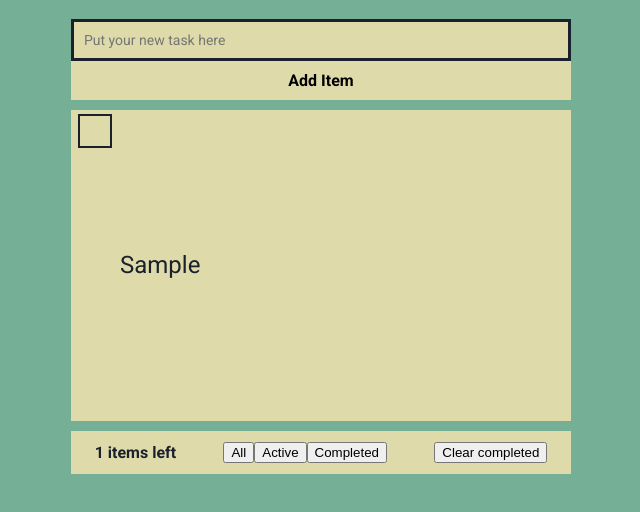
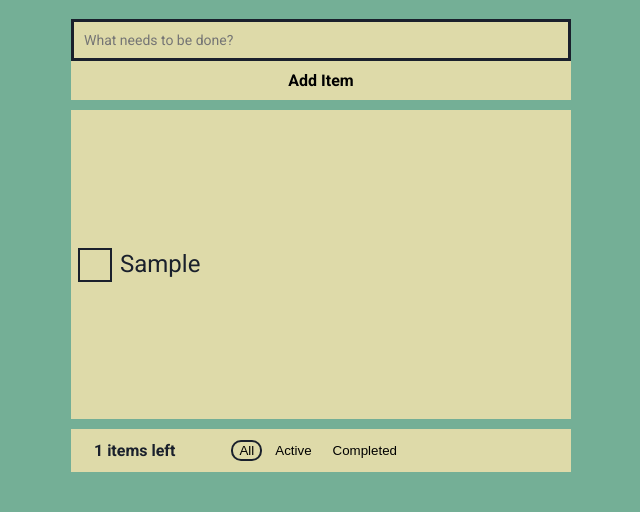
Before and after one commit to artrnh/todo, a React app: page / in a window 1280 px wide. Both pictures are taken after typing "Sample" into the empty fields and a click on the button "Add Item". Shown: the part 162-674 px from the top of the page, without its empty margins (319-959 px from the left). Built offline with nearby package versions, Linux system fonts and the light colour scheme.

Commit message:
all done except localStorage and live search

```diff
--- a/public/index.html
+++ b/public/index.html
@@ -4,7 +4,7 @@
     <meta charset="utf-8">
     <meta name="viewport" content="width=device-width, initial-scale=1, shrink-to-fit=no">
     <link rel="manifest" href="%PUBLIC_URL%/manifest.json">
-    <title>TODO App</title>
+    <title>To-Do App</title>
   </head>
   <body>
     <noscript>
--- a/src/components/AddItem.js
+++ b/src/components/AddItem.js
@@ -23,7 +23,7 @@ export default class AddItem extends Component {
         <input
           className="addInput"
           type="text"
-          placeholder="Put your new task here"
+          placeholder="What needs to be done?"
           value={this.props.addText}
           onChange={this.handleAddTextChange}
         />
--- a/src/components/ItemsTableFilters.css
+++ b/src/components/ItemsTableFilters.css
@@ -10,3 +10,36 @@
 .itemsLeft {
   font-weight: 700;
 }
+
+.activeView {
+  margin-left: 10px;
+}
+
+.activeView button {
+  outline: 0;
+  border: 2px solid transparent;
+  border-radius: 10px;
+  background-color: transparent;
+}
+
+.activeView button:not(:last-child) {
+  margin-right: 5px;
+}
+
+.activeView button:hover {
+  cursor: pointer;
+}
+
+.clearCompleted {
+  display: inline;
+  visibility: hidden;
+  padding: 0;
+  background-color: transparent;
+  border: none;
+  outline: none;
+}
+
+.clearCompleted:hover {
+  cursor: pointer;
+  text-decoration: underline;
+}
--- a/src/components/ItemsTableFilters.js
+++ b/src/components/ItemsTableFilters.js
@@ -28,16 +28,25 @@ export default class ItemsTableFilters extends Component {
   }
 
   render() {
+    const activeItems = this.props.items.filter(item => item.done === false).length;
+    const clearCompletedStyles = this.props.items.filter(item => item.done === true).length !== 0 ? { visibility: 'visible' } : {};
+
+    const filterBtnBorder = { borderWidth: '2px', borderStyle: 'solid', borderColor: '#1A202C' };
+    const allStyles = this.props.activeView === 'all' ? filterBtnBorder : {};
+    const activeStyles = this.props.activeView === 'active' ? filterBtnBorder : {};
+    const completedStyles = this.props.activeView === 'completed' ? filterBtnBorder : {};
+
     if (!this.props.items.length) return <div></div>;
+
     return (
       <div className='filters'>
-        <span className='itemsLeft'>{this.props.itemsCount} items left</span>
-        <div>
-          <button onClick={this.handleAllFilter}>All</button>
-          <button onClick={this.handleActiveFilter}>Active</button>
-          <button onClick={this.handleCompletedFilter}>Completed</button>
+        <span className='itemsLeft'>{activeItems} items left</span>
+        <div className='activeView'>
+          <button style={allStyles} onClick={this.handleAllFilter}>All</button>
+          <button style={activeStyles} onClick={this.handleActiveFilter}>Active</button>
+          <button style={completedStyles} onClick={this.handleCompletedFilter}>Completed</button>
         </div>
-        <button onClick={this.handleClearCompleted}>Clear completed</button>
+        <button style={clearCompletedStyles} className='clearCompleted' onClick={this.handleClearCompleted}>Clear completed</button>
       </div>
     );
   }
--- a/src/components/TodoItem.css
+++ b/src/components/TodoItem.css
@@ -23,7 +23,7 @@
 }
 
 .checkTd button img {
-  visibility: hidden;
+  display: none;
 }
 
 .task {
--- a/src/components/TodoItem.js
+++ b/src/components/TodoItem.js
@@ -21,7 +21,7 @@ export default class TodoItem extends Component {
 
   render() {
     const doneBtnStyles = this.props.item.done  ? { borderColor: '#74AF96' } : {};
-    const doneImgStyles = this.props.item.done  ? { visibility: 'visible' } : {};
+    const doneImgStyles = this.props.item.done  ? { display: 'block' } : {};
     const doneTaskStyles = this.props.item.done ? { textDecoration: 'line-through', color: '#747E80' } : {};
     return (
       <tr className="row">
--- a/src/containers/ItemsTable.js
+++ b/src/containers/ItemsTable.js
@@ -27,7 +27,6 @@ export default class ItemsTable extends Component {
 
   render() {
     let items = this.props.items;
-    let itemsCount = items.filter(item => item.done === false).length;
     switch (this.state.activeView) {
       case 'all':
       default:
@@ -58,7 +57,7 @@ export default class ItemsTable extends Component {
         </table>
         <ItemsTableFilters
           items={this.props.items}
-          itemsCount={itemsCount}
+          activeView={this.state.activeView}
           onAll={this.handleAllFilter}
           onActive={this.handleActiveFilter}
           onCompleted={this.handleCompletedFilter}
```
